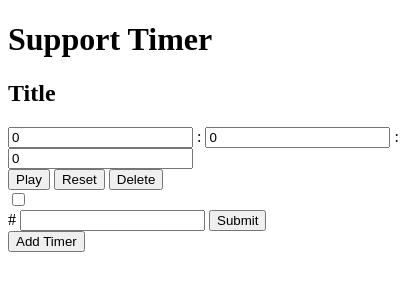
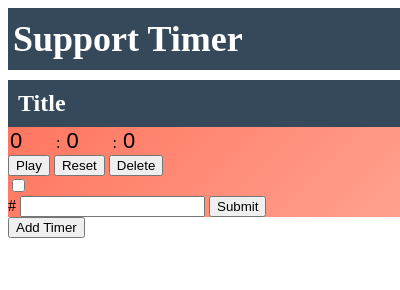
Before and after one commit to AntonioXIII/Hubspot-Support-Timer-Extension, a browser extension: page popup.html in a window 400 px wide. Both pictures are taken after a click on the button "Add Timer". Shown: the top 290 px of the page. Drawn offline with Linux system fonts and the light colour scheme.

Commit message:
Starting Styles
Started the styles for the support timer and timer entries.

```diff
--- a/css/style.css
+++ b/css/style.css
@@ -1,4 +1,42 @@
+/* App Styles */
 #app-wrapper {
   width: 500px;
   height: auto;
 }
+
+#app-header {
+  background-color: #36495A;
+  color: white;
+  padding: 10px 5px;
+}
+
+#app-header h1 {
+  font-size: 2.25em;
+  margin: 0px;
+}
+
+/* Timer styles */
+.timer {
+  background: #ff715b;
+  background: -webkit-linear-gradient(-45deg, #ff715b 0%,#ffab99 100%);
+  background: linear-gradient(135deg, #ff715b 0%,#ffab99 100%);
+}
+
+.timer .timer-header h2 {
+  margin-top: 10px;
+  margin-bottom: 0px;
+  padding: 10px;
+  background-color: #36495A;
+  color: white;
+  font-size: 1.5em;
+}
+
+.timer .timer-entry input {
+  background-color: transparent;
+  cursor: default;
+  border: none;
+  width: auto;
+  max-width: 40px;
+  font-size: 22px;
+  display: inline;
+}
```
